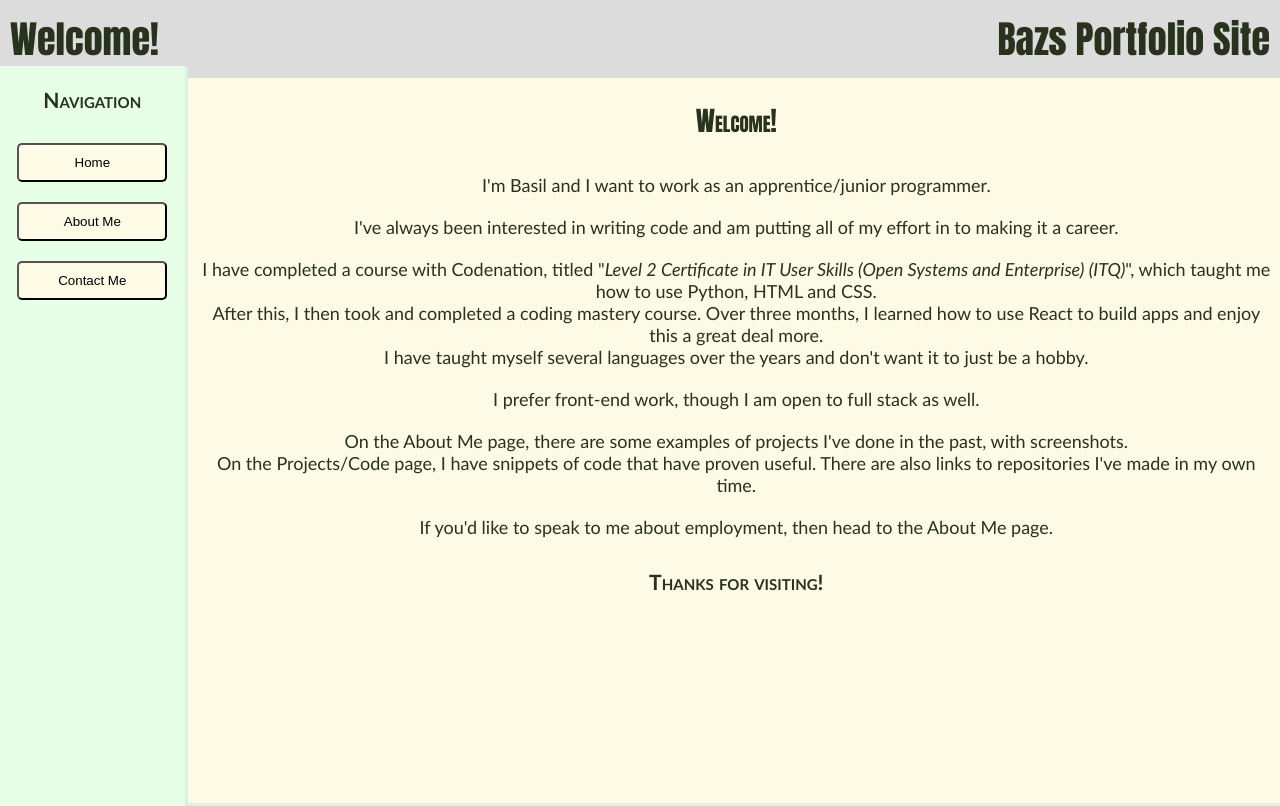
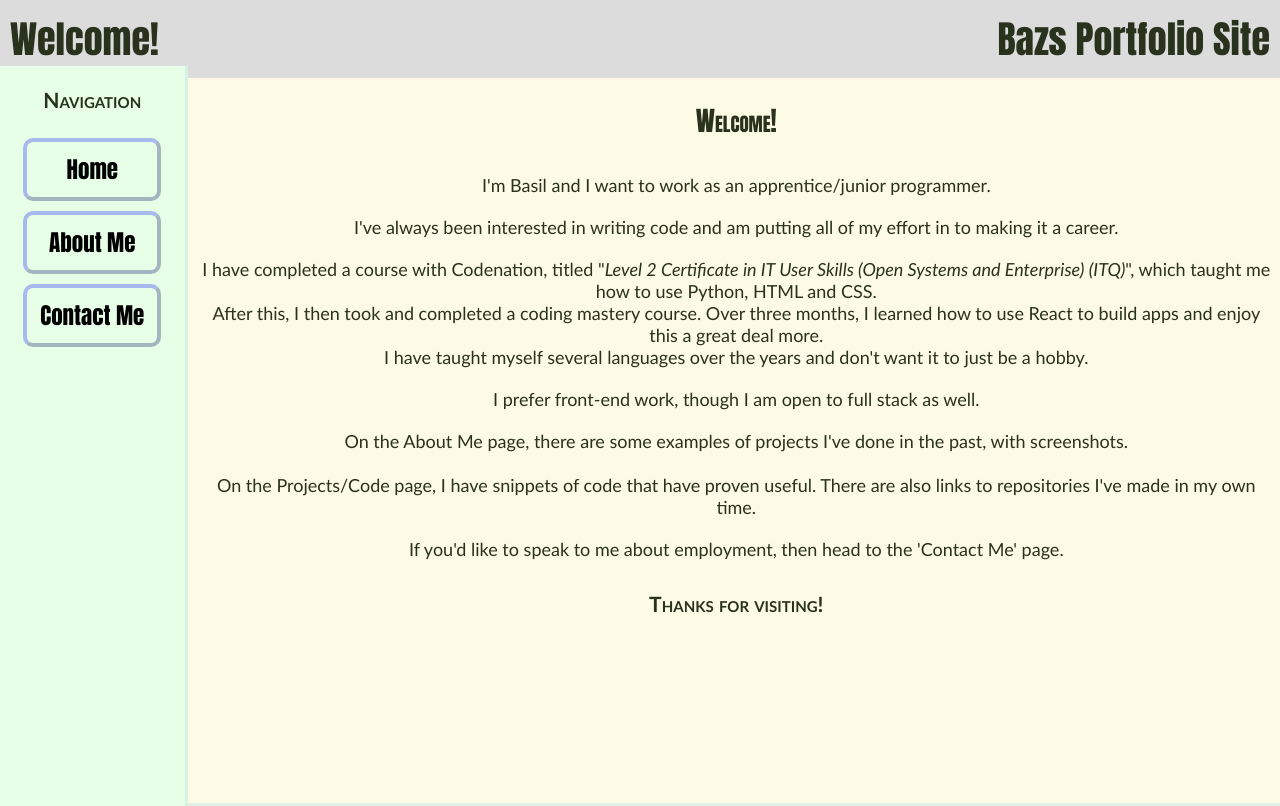
Before and after one commit to BNag87/portfolio-site, a React (Create React App) app: page / in a window 1280 px wide. Built offline with nearby package versions, Linux system fonts and the light colour scheme.

Commit message:
Styling changes
Fixed buttons on sidebar. No longer buttons but styled react router links. Added fontawesome icons to the contact page. Removed redundant css blocks

```diff
--- a/src/Components/C-AboutMe.js
+++ b/src/Components/C-AboutMe.js
@@ -1,10 +1,13 @@
 import React from "react";
+
+
 import {
     Main,
     H2,
     P,
     ImageDiv,
 } from "../styles"
+
 import SteamStatsIMG from '../Images/SteamStats.PNG';
 import Roll20IMG from '../Images/GifShot.PNG';
 
@@ -53,8 +56,7 @@ export const AboutMe = () => {
     <P>
         Prior to making mods for games, I also created a character sheet for use in a tabletop game that is based on Dungeons and Dragons 5e.
         <br/>The character sheet is entirely built in HTML and CSS as it uses built in functions of the website, Roll20.
-        <br/>The sheet itself allows players to enter their characters attributes and make dice rolls based off of them.
-        <br/> They can also input details in about any weapons they have and also attack enemies with dice rolls in the game.
+        <br/>The sheet itself allows players to enter their characters attributes and make dice rolls based off of them.<br/> They can also input details in about any weapons they have and also attack enemies with dice rolls in the game.
         <br/>This project took three weeks to complete, with little prior knowledge of HTML or CSS.
     </P>
 
--- a/src/Components/C-ContactMe.js
+++ b/src/Components/C-ContactMe.js
@@ -4,7 +4,11 @@ import {
     H2,
     P,
     ImageDiv,
+    ATag,
 } from "../styles"
+
+import { FaLinkedin, FaGithubSquare, FaAt } from 'react-icons/fa';
+
 import Headshot from '../Images/Headshot.jpg';
 
 export const ContactMe = () => {
@@ -13,24 +17,24 @@ export const ContactMe = () => {
     <>
         <Main>
         <H2>Contact Me</H2>
-        <P CodeBlock inputPadding="10px">
+        <P CodeBlock inputPadding="10px" inputBackground="rgb(210,235,210)">
 
         <ImageDiv src={Headshot} alt="Photo of me"/>
 
-            <P CodeBlock inputMargin= "15px 0px 0px 0px">
-                <h2><u>Email</u></h2>
-                <h3>basilnagleva [at] hotmail [dot] co [dot] uk</h3>
-            </P>
+        <ATag href="mailto:basilnagleva[at]hotmail[dot]co[dot]uk" inputMargin="10px">
+                <h2><FaAt/> <u>Email</u></h2>
+        </ATag>
 
-            <P CodeBlock inputMargin="15px">
-                <h2><u>LinkedIn</u></h2>
 
-            </P>
+            <ATag href="https://www.linkedin.com/in/basil-nagle-523b412b/" target="_blank" rel="noreferrer" inputMargin="0px 0px 0px 0px">
+                <h2><FaLinkedin/> <u>LinkedIn</u></h2>
+            </ATag>
 
-            <P CodeBlock inputMargin="0px">
-                <h2><u>Github</u></h2>
-            </P>
+        <ATag href="https://github.com/BNag87" target="_blank" rel="noreferrer" inputMargin="10px 0px 0px 0px">
+            <h2><FaGithubSquare/> <u>Github</u></h2>
+        </ATag>
         </P>
+
         </Main>
     </>
     )
--- a/src/Components/C-Homepage.js
+++ b/src/Components/C-Homepage.js
@@ -18,9 +18,9 @@ export const Homepage = () => {
             <br/>After this, I then took and completed a coding mastery course. Over three months, I learned how to use React to build apps and enjoy this a great deal more.
             <br/>I have taught myself several languages over the years and don't want it to just be a hobby.</P>
             <P>I prefer front-end work, though I am open to full stack as well.</P>
-            <P>On the About Me page, there are some examples of projects I've done in the past, with screenshots.
+            <P>On the About Me page, there are some examples of projects I've done in the past, with screenshots.<br/>
             <br/>On the Projects/Code page, I have snippets of code that have proven useful. There are also links to repositories I've made in my own time.</P>
-            <P>If you'd like to speak to me about employment, then head to the About Me page.</P>
+            <P>If you'd like to speak to me about employment, then head to the 'Contact Me' page.</P>
 
             <H3>Thanks for visiting!</H3>
             </Main>
--- a/src/Components/C-SideNavbar.js
+++ b/src/Components/C-SideNavbar.js
@@ -4,10 +4,11 @@ import {
     Button,
     UL,
     H3,
+    NLink,
 } from "../styles"
 
 import {
-    Link,
+    Link, NavLink,
   } from 'react-router-dom';
 
 export const SideNavBar = () =>{
@@ -16,28 +17,18 @@ export const SideNavBar = () =>{
     <Content>
 
             <H3>Navigation</H3>
-            <UL>
-                <li>
-                    <Link to="/">
-                    <Button>Home</Button>
-                    </Link>
-                </li>
 
-                <li>
-                    <Link to="/about">
-                    <Button>About Me</Button>
-                    </Link>
-                </li>
+                    <NLink to="/">
+                        Home
+                    </NLink>
 
-                <li>
-                    <Link to="/contact">
-                    <Button>Contact Me</Button>
-                    </Link>
-                </li>
-            </UL>
+                    <NLink to="/about">
+                        About Me
+                    </NLink>
 
-
-
+                    <NLink to="/contact">
+                    Contact Me
+                    </NLink>
 
             {/* <Button>
                 <Link to="/Proje">
--- a/src/styles.js
+++ b/src/styles.js
@@ -1,4 +1,6 @@
 import styled, { css, createGlobalStyle } from "styled-components";
+import React from "react";
+import { Link, NavLink } from "react-router-dom";
 import * as palette from './styleVars';
 
 // ==================================→TEXT STYLING
@@ -16,7 +18,7 @@ export const P = styled.p`
     ${props => props.CodeBlock && css`
         display: flex;
         flex-direction: column;
-        background: ${palette.var_MainColour};
+        background: ${props => props.inputBackground || "rgb(230,255,230)"};
         padding: ${props => props.inputPadding || "10px 0px 10px 0px"};
         margin: ${props => props.inputMargin || "0px"};
         color: black;
@@ -28,6 +30,85 @@ export const P = styled.p`
         width: 300px;
     `}
 `;
+
+//div for <a> tags
+export const ATag = styled.a`
+    //rules related to <a> tags
+    text-decoration: none;
+
+    background: ${props => props.inputBackground || "rgb(230,255,230)"};
+    padding: ${props => props.inputPadding || "10px 0px 10px 0px"};
+    margin: ${props => props.inputMargin || "0px"};
+    color: black;
+    border: outset rgba(0,0,0, 0.1) 2px;
+    border-radius: 5px;
+    font-family:  ${props => props.inputFontFamily || "Courier"};
+    font-size: ${palette.var_FontSizeSmall};
+    font-weight: 700;
+    width: 300px;
+
+    &:hover {
+        background: rgb(233,255,255);
+        color: rgb(130, 130, 130);
+        transition: all 0.5s ease-in-out;
+    }
+`;
+//====================RAINBOWZONE
+//'StlyedLink is for styling react router links
+// export const StyledLink = styled(Link)`
+
+//         text-decoration: none;
+//         text-align: center;
+//         background: red;
+//         border: solid 2px rgba(50 50 190);
+//         font-size: 30px;
+//         width: 50%;
+
+
+//     padding: 10px;
+
+//     &:hover {
+//         background: rgb(233,255,255);
+//         transition: all 0.3s ease-in-out;
+//     }
+
+// `;
+
+export default styled(NavLink)`
+  color: black;
+  background: red;
+  width: 100%;
+
+`;
+
+export const NLink = styled(Link)`
+
+    color: black;
+    background: rgb(230,255,230);
+
+    border: outset 4px rgba(20,20,190,0.3);
+    border-radius: 10px;
+
+    text-decoration: none;
+    text-align: center;
+
+    padding: 10px;
+    margin: 5px;
+
+    font-size: 23px;
+    font-family: Impact;
+    font-weight: lighter;
+
+    width: 110px;
+
+    &:hover {
+      color: rgb(130,130,130);
+      background: rgb(233,255,255);
+      transition: all 0.5s ease-in-out;
+    }
+  `;
+
+  //====================RAINBOWZONE
 
 //div to contain text without paragraph tag newlines
 export const TitleHeader = styled.div`
@@ -64,7 +145,6 @@ export const H3 = styled.h3`
 
 // ==================================→'GLOBAL' STYLING
 //IMPORTANT! Global style mean to style the body of the entire app
-
 export const GlobalStyle = createGlobalStyle`
   body {
     background-color: ${palette.var_MainColour};
```
Also changed, not shown: src/App.css (deleted, +0 -38 lines).
